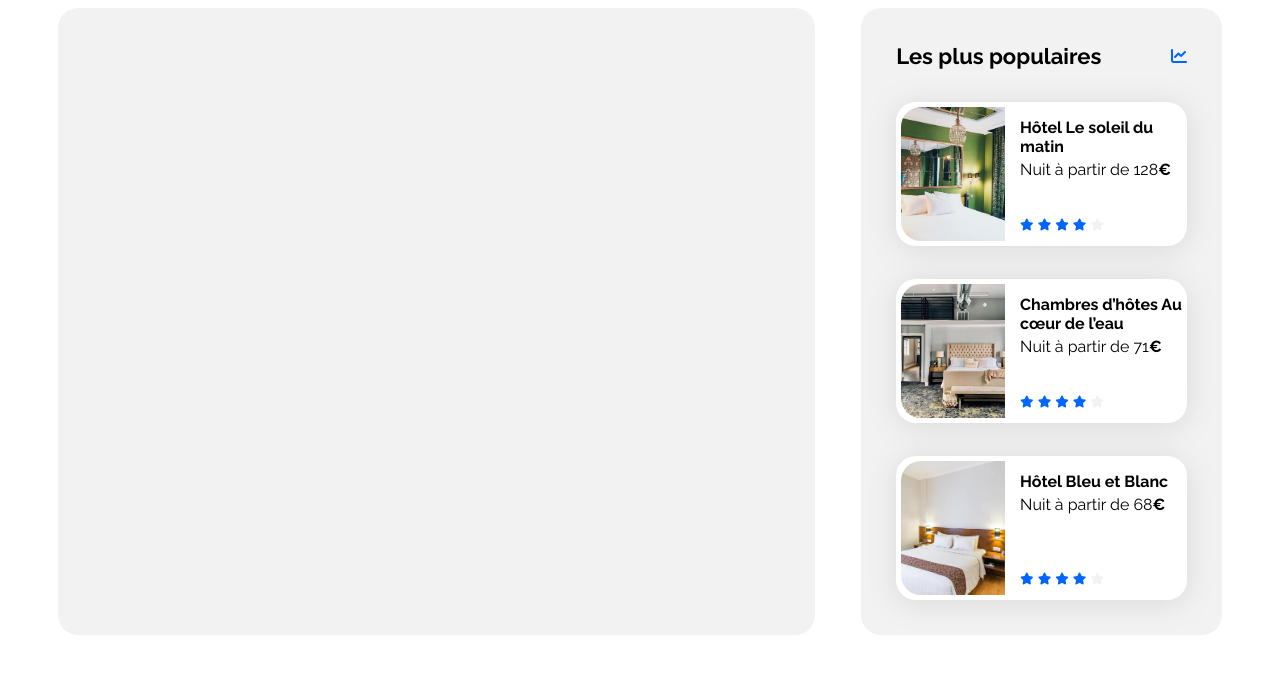
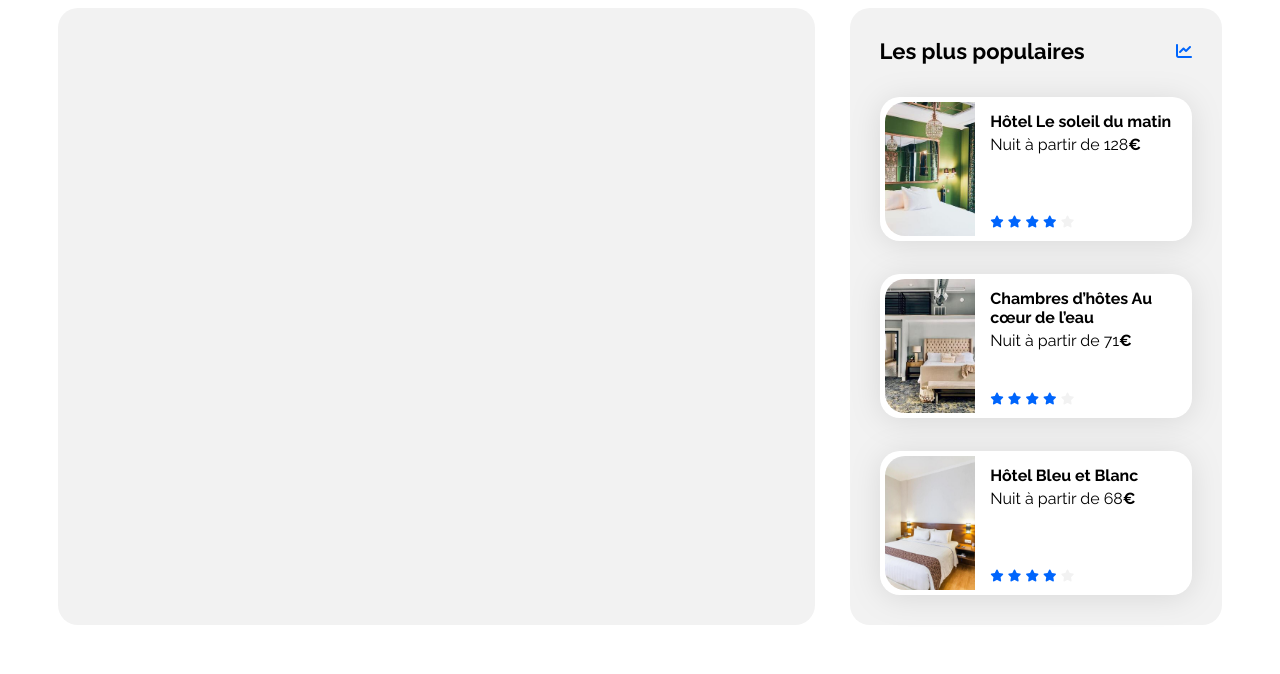
Before and after one commit to reverse55/BOOKI, a plain HTML site: page index.html in a window 1280 px wide. Drawn offline with Linux system fonts and the light colour scheme.

Commit message:
final adjustments with models

```diff
--- a/css/style.css
+++ b/css/style.css
@@ -62,7 +62,7 @@ body {
 .hebergements-and-populaires section {
     background-color: var(--main-bg-color);
     border-radius: 20px;
-    padding: 35px;
+    padding: 30px;
     box-sizing: border-box;
 }
 
@@ -73,7 +73,7 @@ body {
 
 /****** Populaires ***********/
 .populaires {
-    width: 31%;
+    width: 32%;
 }
 
 .populaires-title {
@@ -88,14 +88,14 @@ body {
 }
 
 .populaires-cards img {
-    width: 37%;
+    width: 30%;
     height: 134px;
     border-top-left-radius: 20px;
     border-bottom-left-radius: 20px;
 }
 
 .populaires-cards .card-content {
-    width: 63%;
+    width: 70%;
     padding-left: 15px;
     display: flex;
     flex-direction: column;
@@ -104,7 +104,7 @@ body {
 }
 
 .populaires-cards .card-title {
-    margin-top: 11px;
+    margin-top: 10px;
     margin-bottom: 4px;
 }
 
@@ -113,8 +113,13 @@ body {
 }
 
 .populaires-cards .card-rating {
-    margin-bottom: 7px;
+    margin-bottom: 5px;
 }
+
+
+
+
+/* Le code ci-dessous correspond à la version responsive uniquement */
 
 /****** Media queries ***********/
 /* Medium devices (tablets, less/equal than 1024px) */
```
